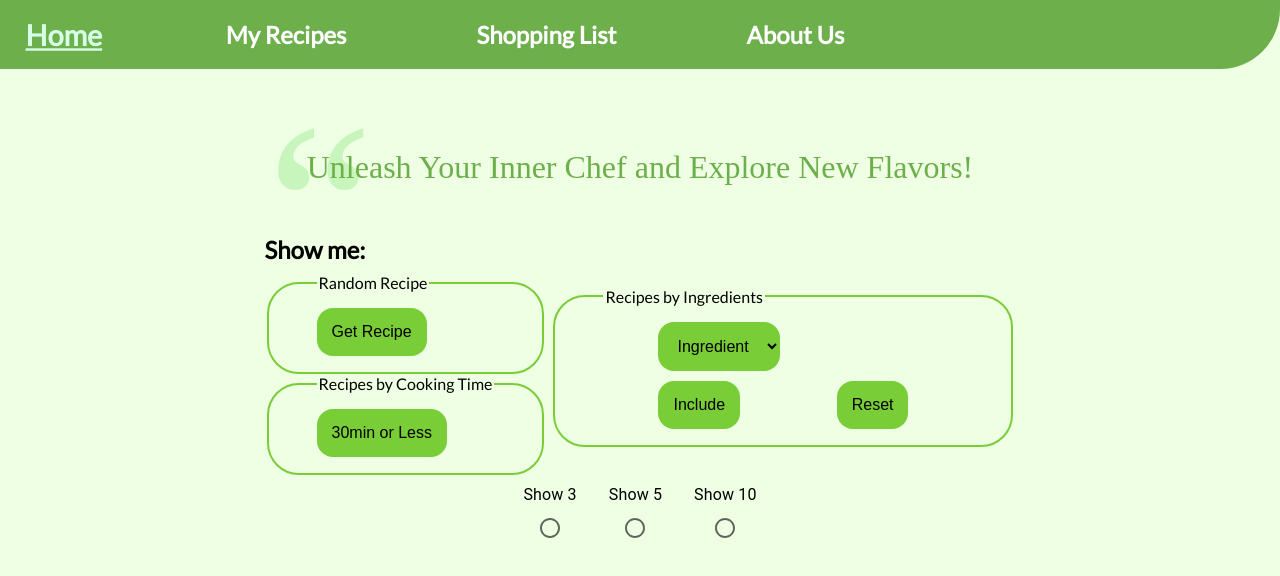
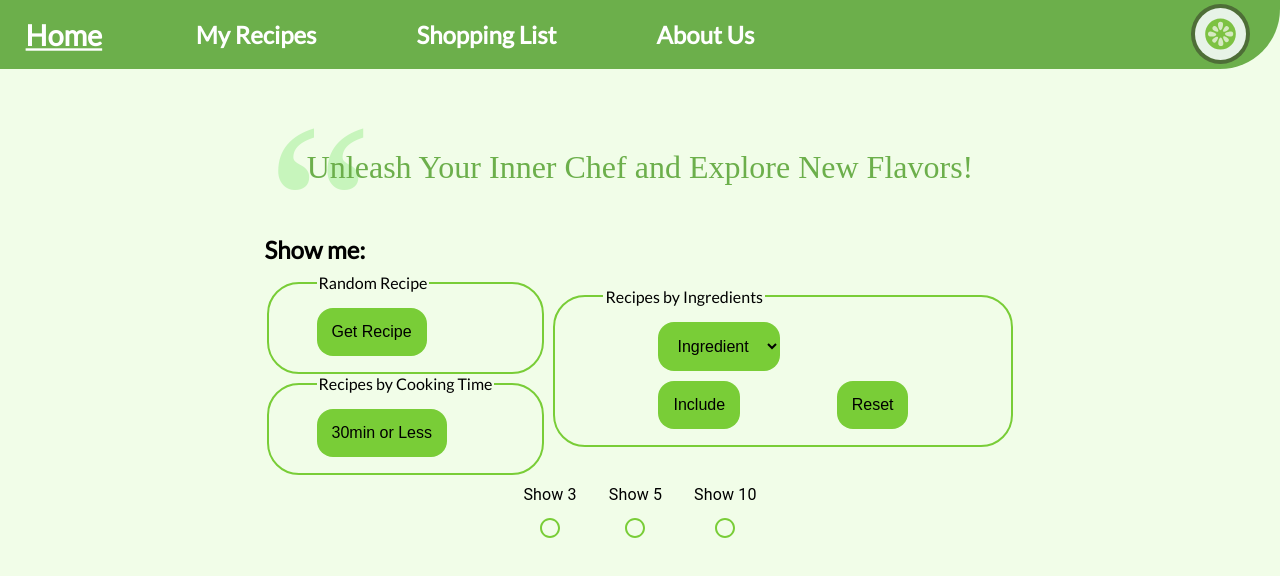
Before and after one commit to LoremakerEgg/recipe-collection-app, a Next.js app: page / in a window 1280 px wide. Shown: the top 576 px of the page. Built offline with nearby package versions, Linux system fonts and the light colour scheme.

Commit message:
added logo, quote and fixed style

```diff
--- a/components/navbar.js
+++ b/components/navbar.js
@@ -29,7 +29,7 @@ const Navbar = () => {
     return targetReached;
   };
 
-  const isBreakpoint = useMediaQuery(768);
+  const isBreakpoint = useMediaQuery(850);
 
   return <>{isBreakpoint ? <NavbarSmall /> : <NavbarLarge />}</>;
 };
--- a/components/navbar.module.scss
+++ b/components/navbar.module.scss
@@ -1,13 +1,31 @@
 @import "styles/variables";
 
 .navbar {
+  position: relative;
   display: flex;
   padding-left: 2rem;
   justify-content: left;
-  gap: 130px;
+  gap: 100px;
   border-bottom-right-radius: 60px;
   color: white;
   background-color: $secondaryColor;
+  .gurka {
+    position: absolute;
+    top: 4px;
+    right: 30px;
+    &:hover {
+      animation: rotate-infinite 10s linear infinite;
+    }
+  }
+
+  @keyframes rotate-infinite {
+    0% {
+      transform: rotate(0);
+    }
+    100% {
+      transform: rotate(360deg);
+    }
+  }
 }
 
 .link {
@@ -21,7 +39,7 @@
 }
 .linkActive {
   transform: scale(1.2);
-  color: $navDetailColor;
+  color: white;
   pointer-events: none;
 }
 
@@ -40,10 +58,12 @@
   padding: 1rem;
   color: white;
   background-color: $secondaryColor;
+  border-bottom-right-radius: 60px;
+  z-index: 1;
 }
 
-@media screen and (max-width: 768px) {
-  .navbar {
-    justify-content: left;
-  }
-}
+// @media screen and (max-width: 768px) {
+//   .navbar {
+//     justify-content: left;
+//   }
+// }
--- a/components/navbarLarge.js
+++ b/components/navbarLarge.js
@@ -42,6 +42,13 @@ const NavbarLarge = () => {
         >
           <h2>About Us</h2>
         </a>
+        <img
+          className={styles.gurka}
+          src="/gurka1.svg"
+          alt="cucumber logo"
+          width="59.5px"
+          height="59.5px"
+        />
       </header>
     </>
   );
--- a/components/navbarSmall.js
+++ b/components/navbarSmall.js
@@ -52,9 +52,16 @@ const NavbarSmall = () => {
           className={styles.hamburgerMenu}
           src="/HamburgerMenu.svg"
           alt="hamburger menu"
+          width="69px"
+          height="69px"
+          onClick={handleonClick}
+        />
+        <img
+          className={styles.gurka}
+          src="/gurka1.svg"
+          alt="cucumber logo"
           width="59.5px"
           height="59.5px"
-          onClick={handleonClick}
         />
       </header>
       <div
--- a/components/searchfilter.js
+++ b/components/searchfilter.js
@@ -212,14 +212,14 @@ export default function SearchFilter() {
             <FormControlLabel
               onClick={handleShow3}
               value="3"
-              control={<Radio />}
+              control={<Radio style={{ color: "rgb(121, 205, 55)" }} />}
               label="Show 3"
               labelPlacement="top"
             />
             <FormControlLabel
               onClick={handleShow5}
               value="5"
-              control={<Radio />}
+              control={<Radio style={{ color: "rgb(121, 205, 55)" }} />}
               label="Show 5"
               labelPlacement="top"
             />
@@ -227,7 +227,7 @@ export default function SearchFilter() {
               onClick={handleShow10}
               color="#B6D0CC"
               value="10"
-              control={<Radio />}
+              control={<Radio style={{ color: "rgb(121, 205, 55)" }} />}
               label="Show 10"
               labelPlacement="top"
             />
--- a/styles/_variables.scss
+++ b/styles/_variables.scss
@@ -1,6 +1,6 @@
 // @import url("https://fonts.googleapis.com/css2?family=Tangerine&display=swap");
 
-$primaryColor: rgb(239, 255, 228);
+$primaryColor: rgb(241, 253, 232);
 $secondaryColor: rgb(108, 175, 75);
 $buttonColor: rgb(121, 205, 55);
 $navDetailColor: rgb(215, 255, 231);
```
Also changed, not shown: public/gurka1.svg (added).
